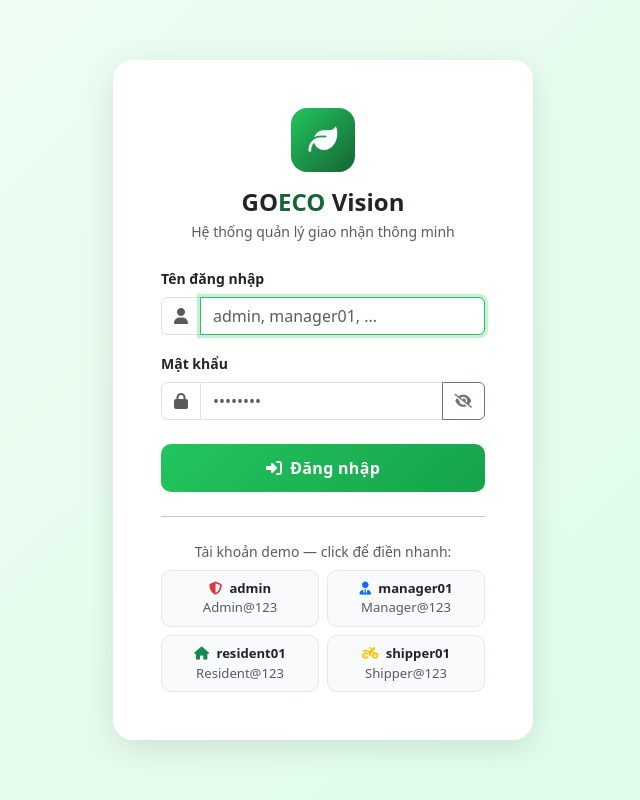
After one commit to GOECO/goeco-vision, a FastAPI app: page / in a window 1280 px wide. The commit adds this page. Shown: the whole page, without its empty margins (317-957 px from the left). Run offline with FastAPI, Linux system fonts and the light colour scheme.

Commit message:
Add login page and connect dashboard, deliveries, verify pages
- /login: new page with demo account quick-fill buttons
- / (root): redirect to login page
- Dashboard: auth check (redirect to /login if no token), user badge,
  working navbar (Đơn hàng tab, Xác thực AI link), logout button
- Recent events: delivery_id now links to /verify/{id}
- Deliveries section: dynamic table loaded via API with status filter
  and Xác thực button linking to /verify/{id}

https://claude.ai/code/session_01Sd6YCURaybpe4yAAPQFoPW

```diff
--- /dev/null
+++ b/app/templates/login.html
@@ -0,0 +1,148 @@
+<!DOCTYPE html>
+<html lang="vi">
+<head>
+  <meta charset="UTF-8">
+  <meta name="viewport" content="width=device-width, initial-scale=1.0">
+  <title>GOECO Vision — Đăng nhập</title>
+  <link rel="stylesheet" href="https://cdn.jsdelivr.net/npm/bootstrap@5.3.3/dist/css/bootstrap.min.css">
+  <link rel="stylesheet" href="https://cdnjs.cloudflare.com/ajax/libs/font-awesome/6.5.1/css/all.min.css">
+  <style>
+    body { background: linear-gradient(135deg, #f0fdf4 0%, #dcfce7 100%); min-height: 100vh; display: flex; align-items: center; }
+    .login-card { border: none; border-radius: 20px; box-shadow: 0 8px 32px rgba(0,0,0,.10); max-width: 420px; width: 100%; }
+    .logo-icon { width: 64px; height: 64px; background: linear-gradient(135deg, #22c55e, #166534); border-radius: 16px; display: flex; align-items: center; justify-content: center; font-size: 1.8rem; color: white; }
+    .form-control:focus { border-color: #22c55e; box-shadow: 0 0 0 .2rem rgba(34,197,94,.25); }
+    .btn-login { background: linear-gradient(135deg, #22c55e, #16a34a); border: none; border-radius: 10px; padding: 12px; font-weight: 600; letter-spacing: .3px; }
+    .btn-login:hover { background: linear-gradient(135deg, #16a34a, #15803d); }
+    .demo-account { background: #f8fafc; border-radius: 10px; border: 1px solid #e5e7eb; font-size: .82rem; cursor: pointer; transition: background .15s; }
+    .demo-account:hover { background: #f0fdf4; border-color: #86efac; }
+    #errorMsg { display: none; }
+  </style>
+</head>
+<body>
+<div class="container">
+  <div class="mx-auto login-card bg-white p-4 p-md-5">
+
+    <div class="text-center mb-4">
+      <div class="logo-icon mx-auto mb-3">
+        <i class="fa-solid fa-leaf"></i>
+      </div>
+      <h4 class="fw-bold mb-1">GO<span style="color:#166534">ECO</span> Vision</h4>
+      <p class="text-muted small mb-0">Hệ thống quản lý giao nhận thông minh</p>
+    </div>
+
+    <div id="errorMsg" class="alert alert-danger py-2 small" role="alert">
+      <i class="fa-solid fa-circle-exclamation me-1"></i>
+      <span id="errorText">Sai tên đăng nhập hoặc mật khẩu.</span>
+    </div>
+
+    <form id="loginForm">
+      <div class="mb-3">
+        <label class="form-label fw-semibold small">Tên đăng nhập</label>
+        <div class="input-group">
+          <span class="input-group-text bg-white"><i class="fa-solid fa-user text-muted"></i></span>
+          <input type="text" id="username" class="form-control" placeholder="admin, manager01, ..." autofocus>
+        </div>
+      </div>
+      <div class="mb-4">
+        <label class="form-label fw-semibold small">Mật khẩu</label>
+        <div class="input-group">
+          <span class="input-group-text bg-white"><i class="fa-solid fa-lock text-muted"></i></span>
+          <input type="password" id="password" class="form-control" placeholder="••••••••">
+          <button class="btn btn-outline-secondary" type="button" id="togglePwd">
+            <i class="fa-solid fa-eye-slash fa-sm"></i>
+          </button>
+        </div>
+      </div>
+      <button type="submit" class="btn btn-login btn-success text-white w-100" id="submitBtn">
+        <i class="fa-solid fa-right-to-bracket me-2"></i>Đăng nhập
+      </button>
+    </form>
+
+    <hr class="my-4">
+
+    <p class="text-muted small text-center mb-2">Tài khoản demo — click để điền nhanh:</p>
+    <div class="row g-2">
+      <div class="col-6">
+        <div class="demo-account p-2 text-center" onclick="fillDemo('admin','Admin@123')">
+          <i class="fa-solid fa-shield-halved text-danger me-1"></i>
+          <strong>admin</strong><br><span class="text-muted">Admin@123</span>
+        </div>
+      </div>
+      <div class="col-6">
+        <div class="demo-account p-2 text-center" onclick="fillDemo('manager01','Manager@123')">
+          <i class="fa-solid fa-user-tie text-primary me-1"></i>
+          <strong>manager01</strong><br><span class="text-muted">Manager@123</span>
+        </div>
+      </div>
+      <div class="col-6">
+        <div class="demo-account p-2 text-center" onclick="fillDemo('resident01','Resident@123')">
+          <i class="fa-solid fa-house text-success me-1"></i>
+          <strong>resident01</strong><br><span class="text-muted">Resident@123</span>
+        </div>
+      </div>
+      <div class="col-6">
+        <div class="demo-account p-2 text-center" onclick="fillDemo('shipper01','Shipper@123')">
+          <i class="fa-solid fa-motorcycle text-warning me-1"></i>
+          <strong>shipper01</strong><br><span class="text-muted">Shipper@123</span>
+        </div>
+      </div>
+    </div>
+
+  </div>
+</div>
+
+<script>
+function fillDemo(u, p) {
+  document.getElementById('username').value = u;
+  document.getElementById('password').value = p;
+  document.getElementById('loginForm').dispatchEvent(new Event('submit'));
+}
+
+document.getElementById('togglePwd').addEventListener('click', function () {
+  const pwd = document.getElementById('password');
+  const icon = this.querySelector('i');
+  if (pwd.type === 'password') { pwd.type = 'text'; icon.className = 'fa-solid fa-eye fa-sm'; }
+  else { pwd.type = 'password'; icon.className = 'fa-solid fa-eye-slash fa-sm'; }
+});
+
+document.getElementById('loginForm').addEventListener('submit', async function (e) {
+  e.preventDefault();
+  const btn = document.getElementById('submitBtn');
+  const errDiv = document.getElementById('errorMsg');
+  const username = document.getElementById('username').value.trim();
+  const password = document.getElementById('password').value;
+
+  btn.disabled = true;
+  btn.innerHTML = '<span class="spinner-border spinner-border-sm me-2"></span>Đang đăng nhập...';
+  errDiv.style.display = 'none';
+
+  try {
+    const resp = await fetch('/api/v1/auth/login', {
+      method: 'POST',
+      headers: { 'Content-Type': 'application/x-www-form-urlencoded' },
+      body: new URLSearchParams({ username, password }),
+    });
+    const data = await resp.json();
+    if (!resp.ok) {
+      document.getElementById('errorText').textContent = data.detail || 'Đăng nhập thất bại.';
+      errDiv.style.display = 'block';
+      return;
+    }
+    localStorage.setItem('goeco_token', data.access_token);
+    localStorage.setItem('goeco_role', data.role);
+    localStorage.setItem('goeco_name', data.full_name);
+    window.location.href = '/dashboard';
+  } catch (err) {
+    document.getElementById('errorText').textContent = 'Lỗi kết nối server.';
+    errDiv.style.display = 'block';
+  } finally {
+    btn.disabled = false;
+    btn.innerHTML = '<i class="fa-solid fa-right-to-bracket me-2"></i>Đăng nhập';
+  }
+});
+
+// If already logged in, redirect
+if (localStorage.getItem('goeco_token')) window.location.href = '/dashboard';
+</script>
+</body>
+</html>
--- a/main.py
+++ b/main.py
@@ -68,6 +68,16 @@ app.include_router(ws_router)
 app.mount("/uploads", StaticFiles(directory="uploads"), name="uploads")
 
 
+@app.get("/", response_class=HTMLResponse)
+async def root(request: Request):
+    return _templates.TemplateResponse(request, "login.html", {})
+
+
+@app.get("/login", response_class=HTMLResponse)
+async def login_page(request: Request):
+    return _templates.TemplateResponse(request, "login.html", {})
+
+
 @app.get("/verify", response_class=HTMLResponse)
 @app.get("/verify/{delivery_id}", response_class=HTMLResponse)
 async def verify_page(request: Request, delivery_id: int = None):
```
Also changed, not shown: app/templates/dashboard.html (+133 -5 lines).
